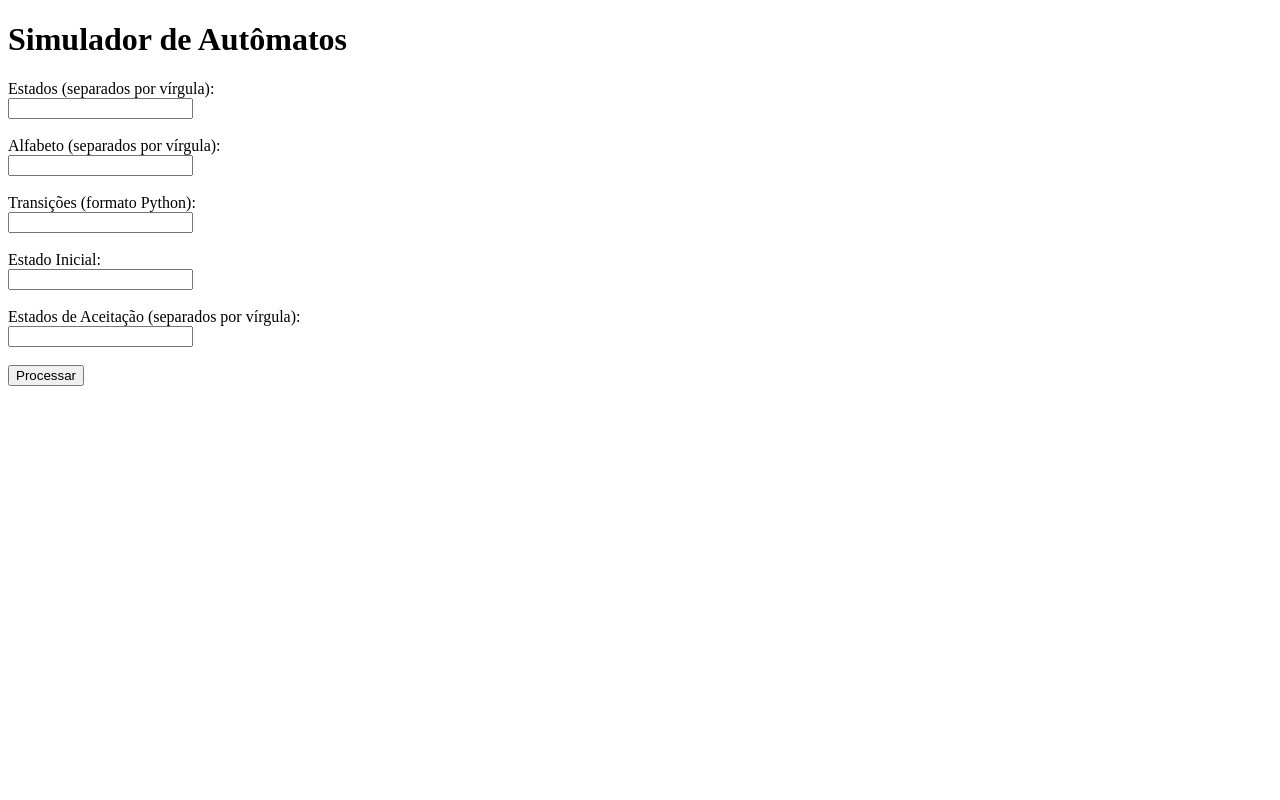
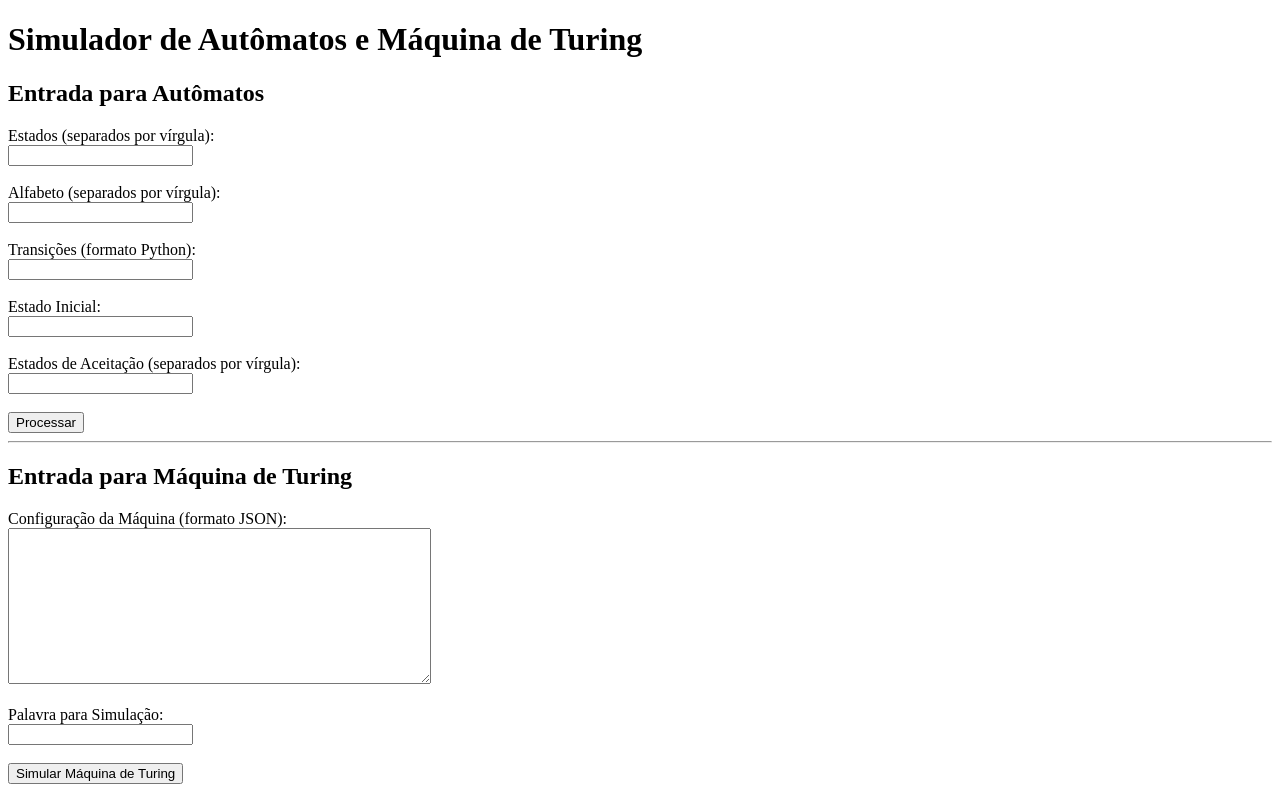
Before and after one commit to jvsouto2/Teoria-Automato, a Flask app: page / in a window 1280 px wide. Run offline with Flask 3, Linux system fonts and the light colour scheme.

Commit message:
Implementação parte 2 turing

```diff
--- a/main.py
+++ b/main.py
@@ -1,7 +1,10 @@
 from flask import Flask, render_template, request
 from afn import AFN
 from afd import AFD
+from turing_machine import TuringMachine
 import os
+import json
+
 
 app = Flask(__name__)
 
@@ -80,6 +83,30 @@ def equivalencia():
         print(f"Erro durante a verificação de equivalência: {e}")
         return "Erro ao verificar a equivalência entre AFN e AFD."
 
+@app.route('/turing_machine', methods=['POST'])
+def turing_machine():
+    global turing_machine
+    try:
+        mt_config = json.loads(request.form['mt_config'])
+        palavra_turing = request.form['palavra_turing']
+
+        turing_machine = TuringMachine(
+            states=mt_config['states'],
+            input_alphabet=mt_config['input_alphabet'],
+            tape_alphabet=mt_config['tape_alphabet'],
+            transitions=mt_config['transitions'],
+            initial_state=mt_config['initial_state'],
+            accept_state=mt_config['accept_state'],
+            reject_state=mt_config['reject_state']
+        )
+
+        resultado = turing_machine.run(palavra_turing)
+        resultado_texto = "Sim" if resultado else "Não"
+
+        return render_template('resultado_turing.html', palavra=palavra_turing, resultado=resultado_texto)
+    except Exception as e:
+        return f"Erro durante a simulação da Máquina de Turing: {e}"
+
 
 if __name__ == '__main__':
     app.run(debug=True, port=5001)
--- a/templates/index.html
+++ b/templates/index.html
@@ -3,12 +3,13 @@
 <head>
     <meta charset="UTF-8">
     <meta name="viewport" content="width=device-width, initial-scale=1.0">
-    <title>Simulador de Autômatos</title>
+    <title>Simulador de Autômatos e Máquina de Turing</title>
 </head>
 <body>
-    <h1>Simulador de Autômatos</h1>
+    <h1>Simulador de Autômatos e Máquina de Turing</h1>
 
     <form action="/" method="post">
+        <h2>Entrada para Autômatos</h2>
         <label for="estados">Estados (separados por vírgula):</label><br>
         <input type="text" name="estados"><br><br>
 
@@ -26,5 +27,18 @@
 
         <button type="submit">Processar</button>
     </form>
+
+    <hr>
+
+    <form action="/turing_machine" method="post">
+        <h2>Entrada para Máquina de Turing</h2>
+        <label for="mt_config">Configuração da Máquina (formato JSON):</label><br>
+        <textarea name="mt_config" rows="10" cols="50"></textarea><br><br>
+
+        <label for="palavra_turing">Palavra para Simulação:</label><br>
+        <input type="text" name="palavra_turing"><br><br>
+
+        <button type="submit">Simular Máquina de Turing</button>
+    </form>
 </body>
 </html>
```
Also changed, not shown: templates/resultado_turing.html (added, +15 -0 lines), turing_machine.py (added, +33 -0 lines).
